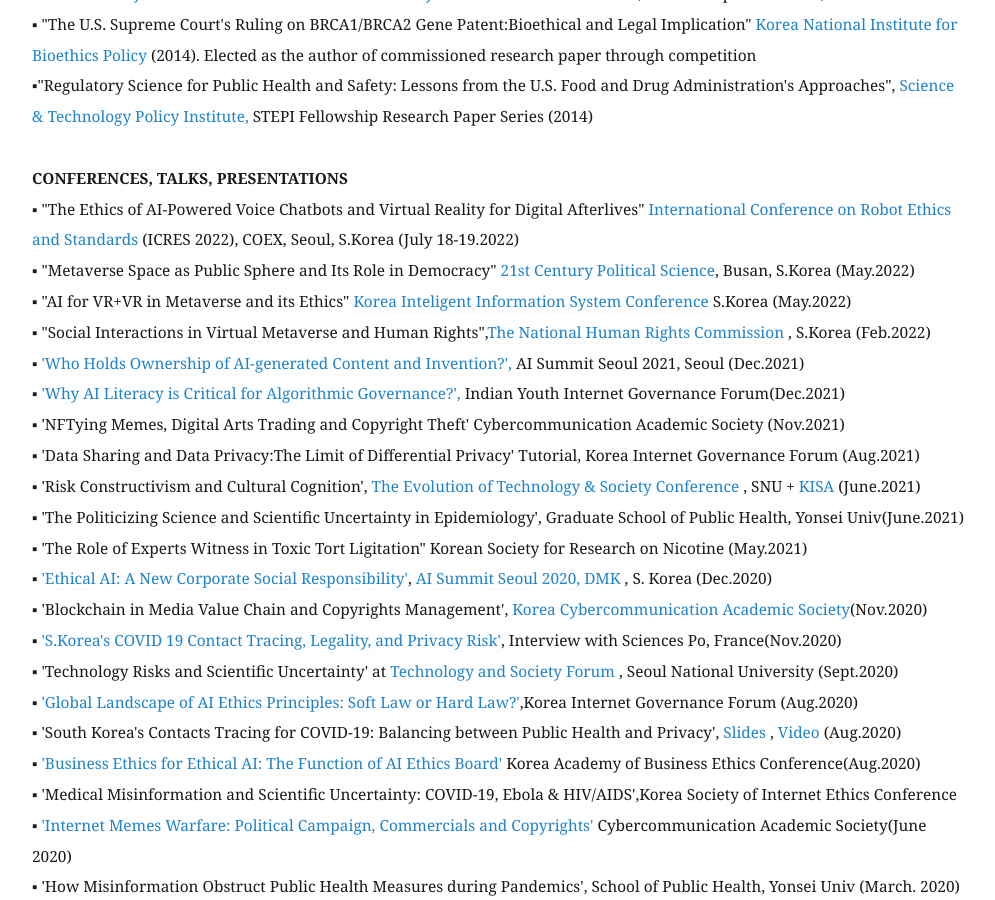
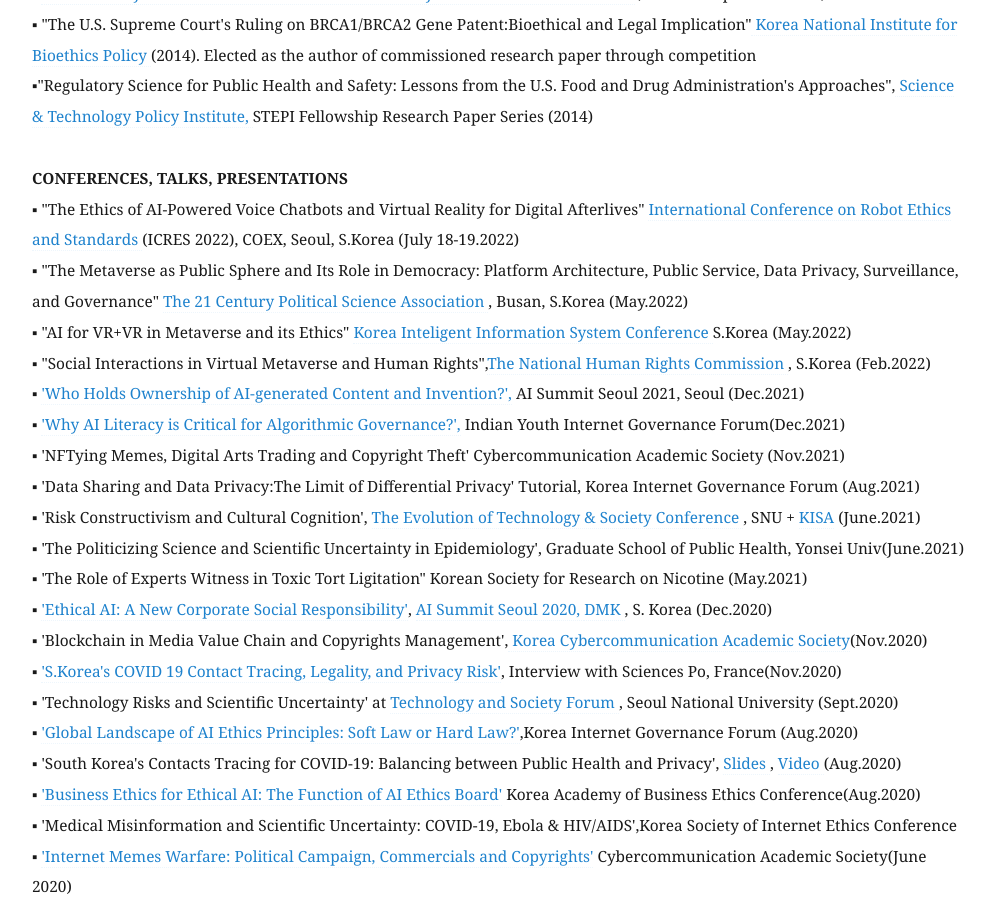
Before and after one commit to eunchangchoi/eunchangchoi.github.io, a Jekyll site: the page built from index.md, in a window 1280 px wide and 900 px high, scrolled down 3314 px. Shown: the whole window, without its empty margins (68-1063 px from the left). Built offline with Jekyll 4.4.1, drawn with Linux system fonts in a browser that asks for light colours.

Commit message:
Update index.md

```diff
--- a/index.md
+++ b/index.md
@@ -72,7 +72,7 @@
      <br>
  <strong> CONFERENCES, TALKS, PRESENTATIONS </strong> <br>
 ▪ "The Ethics of AI-Powered Voice Chatbots and Virtual Reality for Digital Afterlives" <a href="https://www.clawar.org/icres2022/?fbclid=IwAR2g5W3CtTNLC9MOT9du0qogMQyR0FimGJciXYzIZqo4KXNuQ2RaXZNJEsg/"> International Conference on Robot Ethics and Standards </a>(ICRES 2022), COEX, Seoul, S.Korea (July 18-19.2022)<br>
-▪ "Metaverse Space as Public Sphere and Its Role in Democracy" <a href="http://www.politics21.or.kr/"> 21st Century Political Science</a>, Busan, S.Korea (May.2022)<br>
+▪ "The Metaverse as Public Sphere and Its Role in Democracy: Platform Architecture, Public Service, Data Privacy, Surveillance, and Governance" <a href="http://www.politics21.or.kr/"> The 21 Century Political Science Association </a>, Busan, S.Korea (May.2022)<br>
 ▪ "AI for VR+VR in Metaverse and its Ethics" <a href="http://www.kiiss.or.kr/journal/sub02.html/"> Korea Inteligent Information System Conference </a> S.Korea (May.2022)<br>
 ▪ "Social Interactions in Virtual Metaverse and Human Rights",<a href="https://www.humanrights.go.kr/site/main/index002">The National Human Rights Commission </a>, S.Korea (Feb.2022)<br>
 ▪ <a href="https://aisummit.co.kr/agenda_2021-2/">'Who Holds Ownership of AI-generated Content and Invention?',</a> AI Summit Seoul 2021, Seoul (Dec.2021)<br>
```
